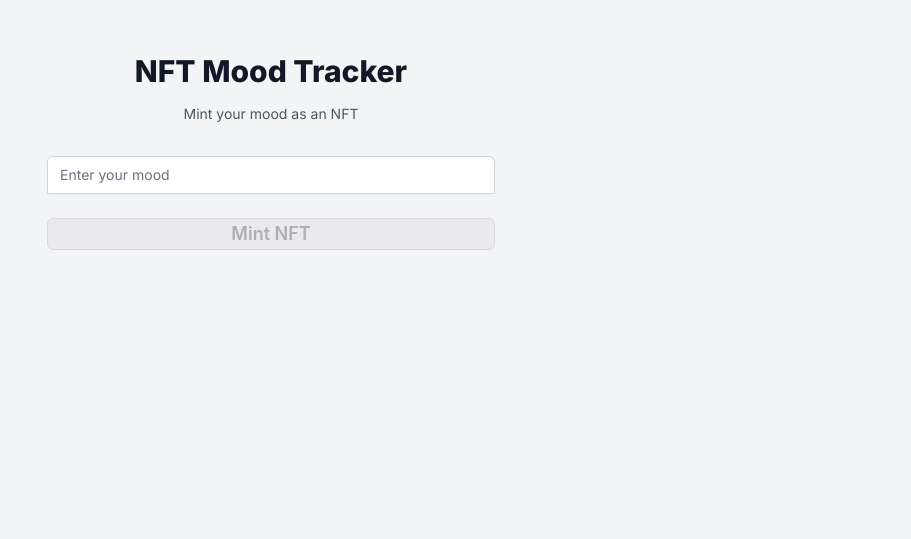
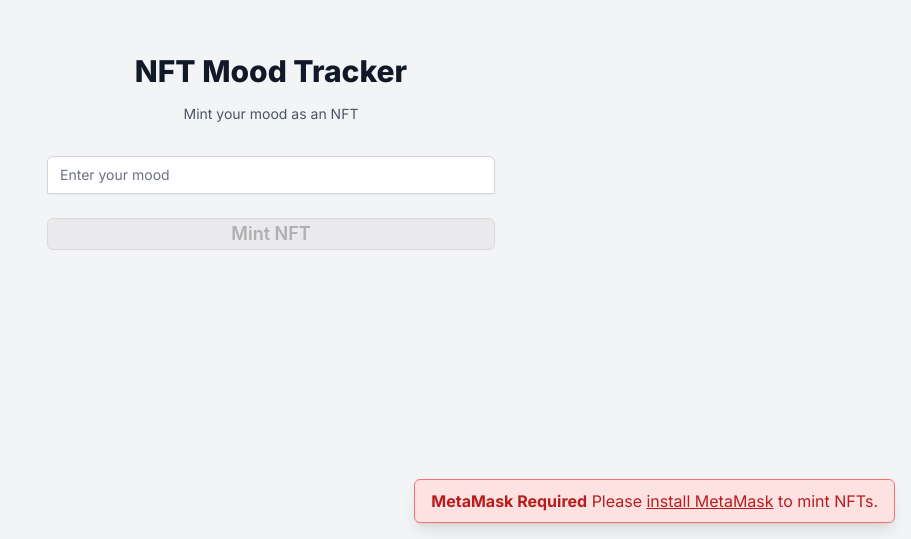
Before and after one commit to naqeebali-shamsi/MoodMint, a Next.js app: page / in a window 1280 px wide. Shown: the part 261-800 px from the top of the page, without its empty margins (369-1280 px from the left). Built offline with nearby package versions, Linux system fonts and the light colour scheme.

Commit message:
Install metamask alert

```diff
--- a/src/app/page.tsx
+++ b/src/app/page.tsx
@@ -4,7 +4,7 @@
 import { ethers } from 'ethers';
 import MoodNFT from '@/artifacts/contracts/MoodNFT.sol/MoodNFT.json';
 import Lottie from 'lottie-react';
-import { z } from 'zod';
+import { set, z } from 'zod';
 import { Button, Dropdown } from 'antd';
 import { DownOutlined, ExportOutlined, DislikeOutlined, EyeOutlined } from '@ant-design/icons';
 import type { MenuProps } from 'antd';
@@ -32,6 +32,7 @@
   const [mintedNFTs, setMintedNFTs] = useState<MintedNFT[]>([]);
   const [error, setError] = useState<string | null>(null);
   const [networkError, setNetworkError] = useState<string | null>(null);
+  const [metaMaskPresent, setMetaMaskPresent] = useState(false);
 
   useEffect(() => {
     let isMounted = true;
@@ -56,6 +57,7 @@
       if (typeof window !== 'undefined' && window.ethereum) {
         try {
           if (window.ethereum.request) {
+            setMetaMaskPresent(true);
             const accounts = await window.ethereum.request({ method: 'eth_requestAccounts' });
             if (!isMounted) return;
 
@@ -71,7 +73,7 @@
           console.error("An error occurred during initialization:", error);
         }
       } else {
-        console.log("Please install MetaMask!");
+        alert("Please install MetaMask!");
       }
     };
 
@@ -346,6 +348,14 @@
           </div>
         )}
       </div>
+      {
+        !metaMaskPresent && (
+          <div className="fixed bottom-4 right-4 bg-red-100 border border-red-400 text-red-700 px-4 py-3 rounded-md shadow-lg" role="alert">
+            <strong className="font-bold">MetaMask Required</strong>
+            <span className="block sm:inline"> Please <a href="https://metamask.io/" target="_blank" rel="noopener noreferrer" className="underline">install MetaMask</a> to mint NFTs.</span>
+          </div>
+        )
+      }
       {networkError && (
         <div className="bg-red-100 border border-red-400 text-red-700 px-4 py-3 rounded relative" role="alert">
           <strong className="font-bold">Network Error:</strong>
```
